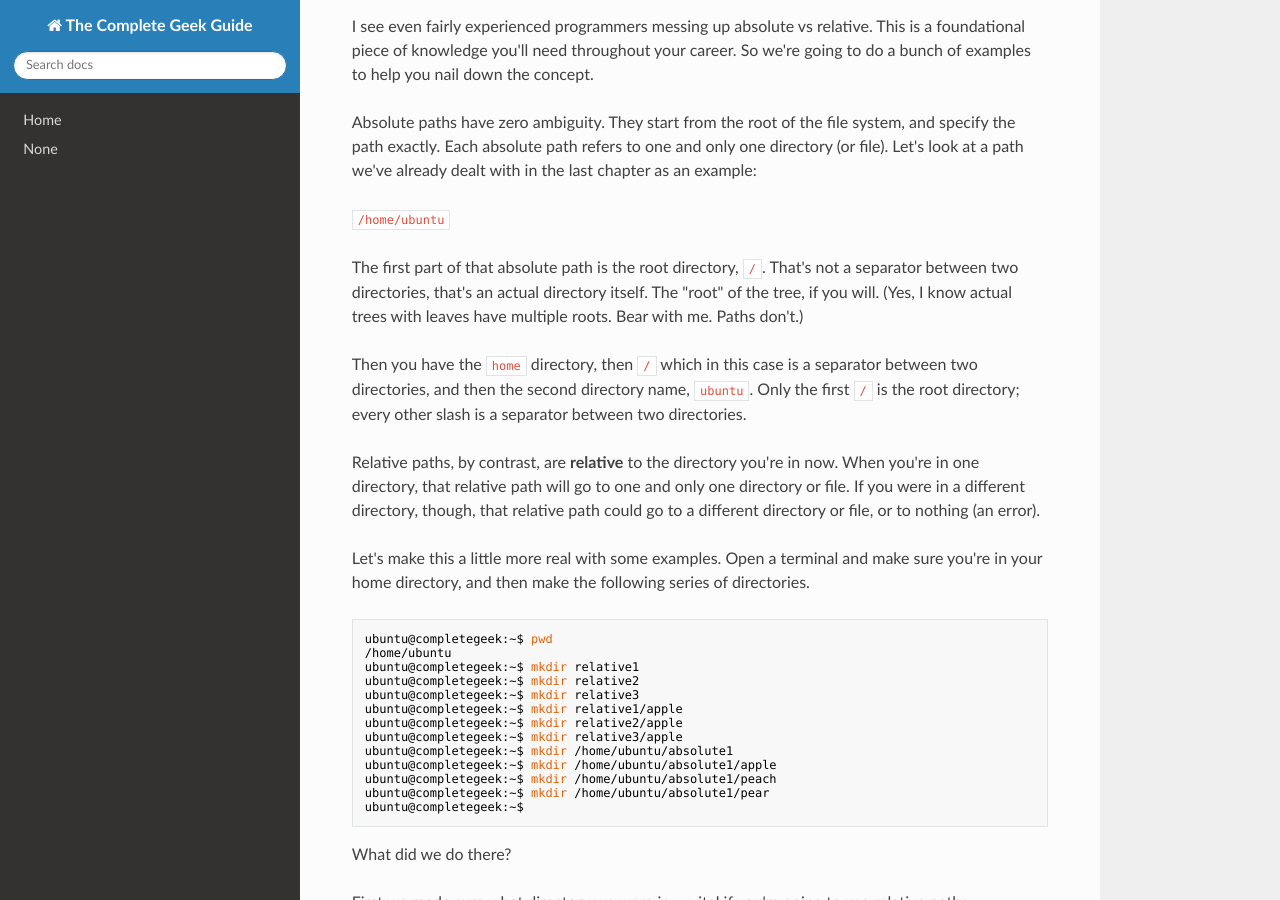
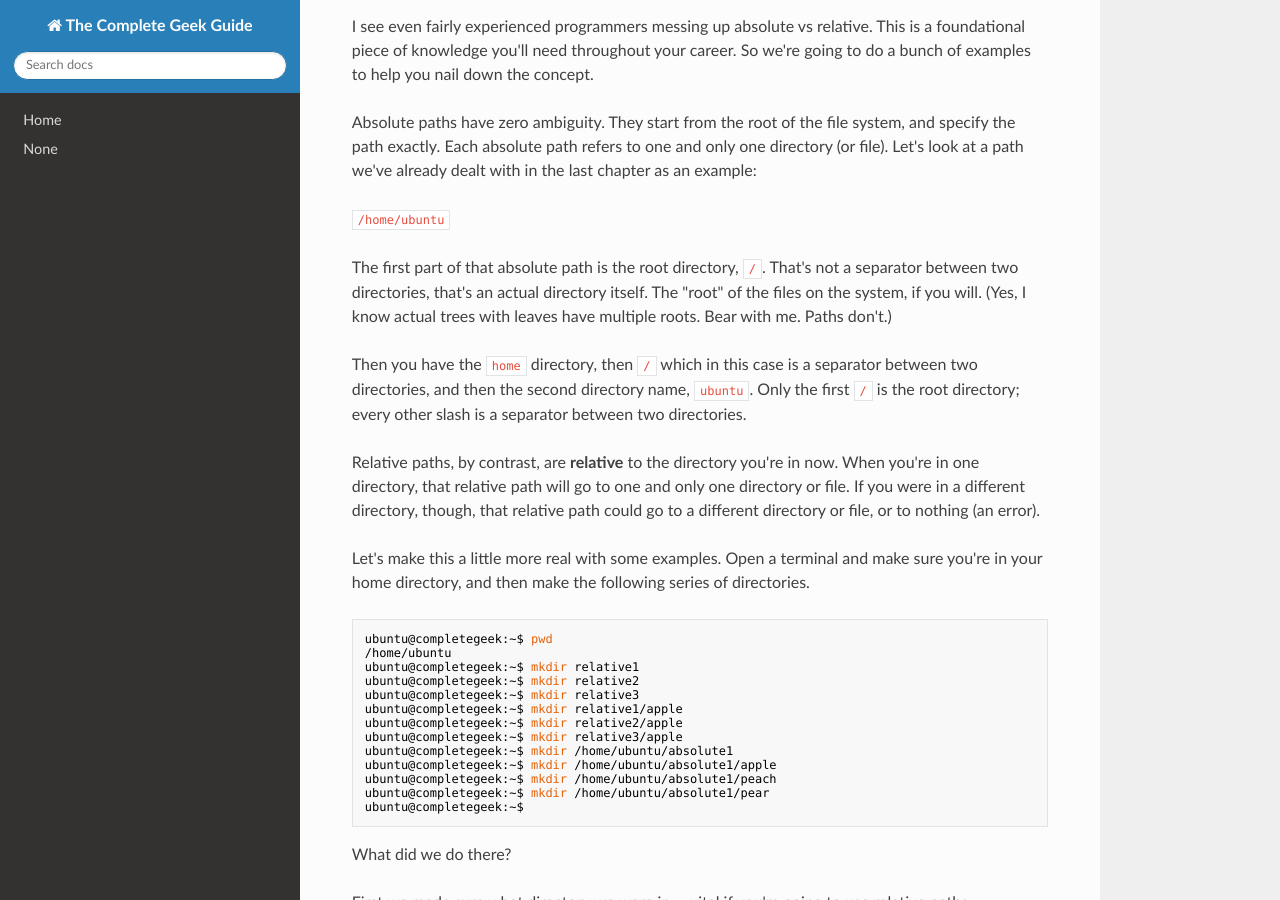
Before and after one commit to CommandLineLabs/completegeek, an MkDocs documentation site: the page built from docs/linux-basics/absolute-vs-relative-paths.md, in a window 1280 px wide and 900 px high, scrolled down 362 px. Built offline with MkDocs 1.6.1, drawn with Linux system fonts in a browser that asks for light colours; nearby versions of some CDN libraries.

Commit message:
Fixed awkward phrasing.

```diff
--- a/docs/linux-basics/absolute-vs-relative-paths.md
+++ b/docs/linux-basics/absolute-vs-relative-paths.md
@@ -12,7 +12,7 @@ Absolute paths have zero ambiguity. They start from the root of the file system,
 
 `/home/ubuntu`
 
-The first part of that absolute path is the root directory, `/`. That's not a separator between two directories, that's an actual directory itself. The "root" of the tree, if you will. (Yes, I know actual trees with leaves have multiple roots. Bear with me. Paths don't.)
+The first part of that absolute path is the root directory, `/`. That's not a separator between two directories, that's an actual directory itself. The "root" of the files on the system, if you will. (Yes, I know actual trees with leaves have multiple roots. Bear with me. Paths don't.)
 
 Then you have the `home` directory, then `/` which in this case is a separator between two directories, and then the second directory name, `ubuntu`. Only the first `/` is the root directory; every other slash is a separator between two directories.
 
```
